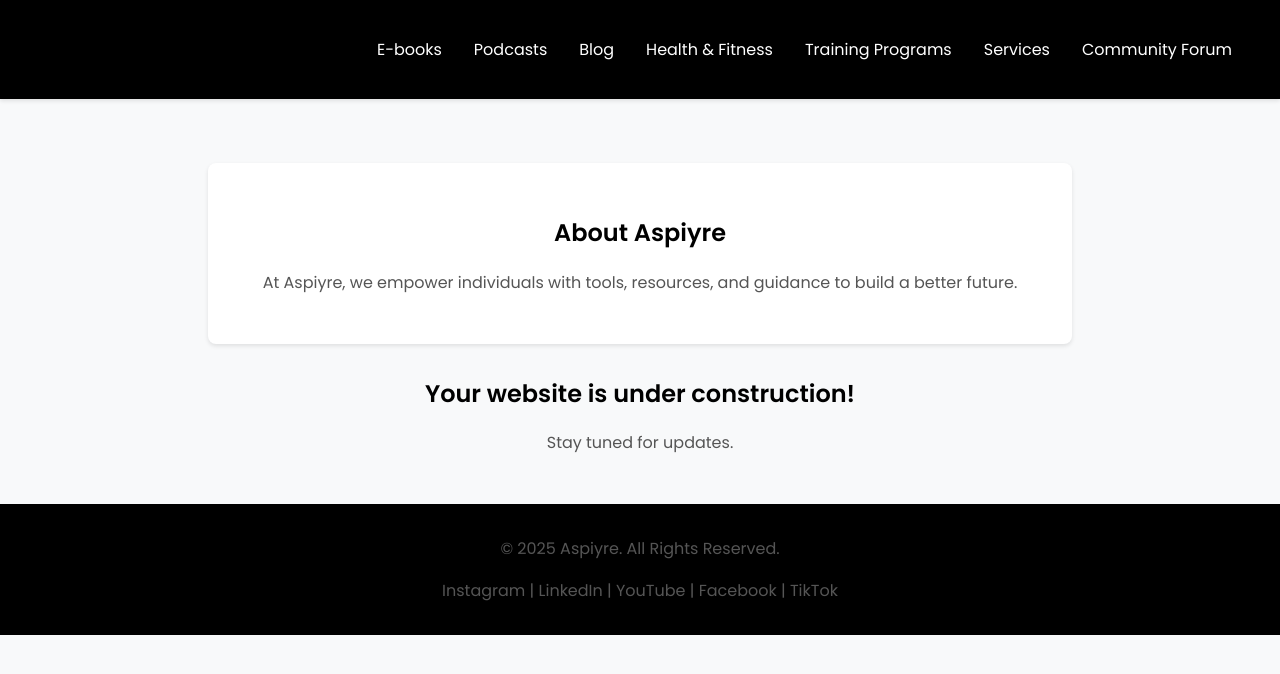
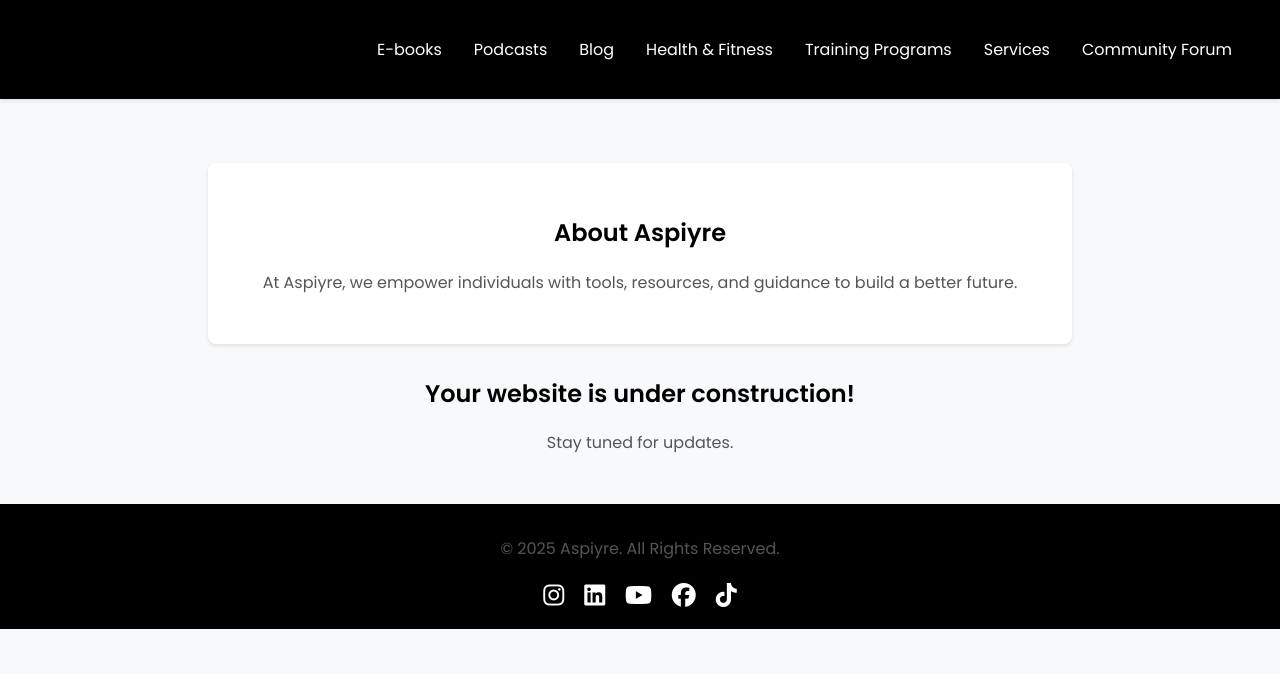
Before and after one commit to EdsonC27-0/Aspiyre, a plain HTML site: page index.html in a window 1280 px wide. Drawn offline with Linux system fonts and the light colour scheme.

Commit message:
Update index.html

```diff
--- a/index.html
+++ b/index.html
@@ -6,6 +6,7 @@
     <title>Aspiyre</title>
     <link href="https://fonts.googleapis.com/css2?family=Poppins:wght@300;400;600&display=swap" rel="stylesheet">
     <link rel="stylesheet" href="style.css">
+    <script src="https://kit.fontawesome.com/a076d05399.js" crossorigin="anonymous"></script> <!-- Font Awesome -->
 </head>
 <body>
     <header>
@@ -32,13 +33,13 @@
     </main>
     <footer>
         <p>&copy; 2025 Aspiyre. All Rights Reserved.</p>
-        <p>
-            <a href="https://instagram.com" target="_blank">Instagram</a> |
-            <a href="https://linkedin.com" target="_blank">LinkedIn</a> |
-            <a href="https://youtube.com" target="_blank">YouTube</a> |
-            <a href="https://facebook.com" target="_blank">Facebook</a> |
-            <a href="https://tiktok.com" target="_blank">TikTok</a>
-        </p>
+        <div class="social-icons">
+            <a href="https://instagram.com" target="_blank" aria-label="Instagram"><i class="fab fa-instagram"></i></a>
+            <a href="https://linkedin.com" target="_blank" aria-label="LinkedIn"><i class="fab fa-linkedin"></i></a>
+            <a href="https://youtube.com" target="_blank" aria-label="YouTube"><i class="fab fa-youtube"></i></a>
+            <a href="https://facebook.com" target="_blank" aria-label="Facebook"><i class="fab fa-facebook"></i></a>
+            <a href="https://tiktok.com" target="_blank" aria-label="TikTok"><i class="fab fa-tiktok"></i></a>
+        </div>
     </footer>
 </body>
 </html>
```
